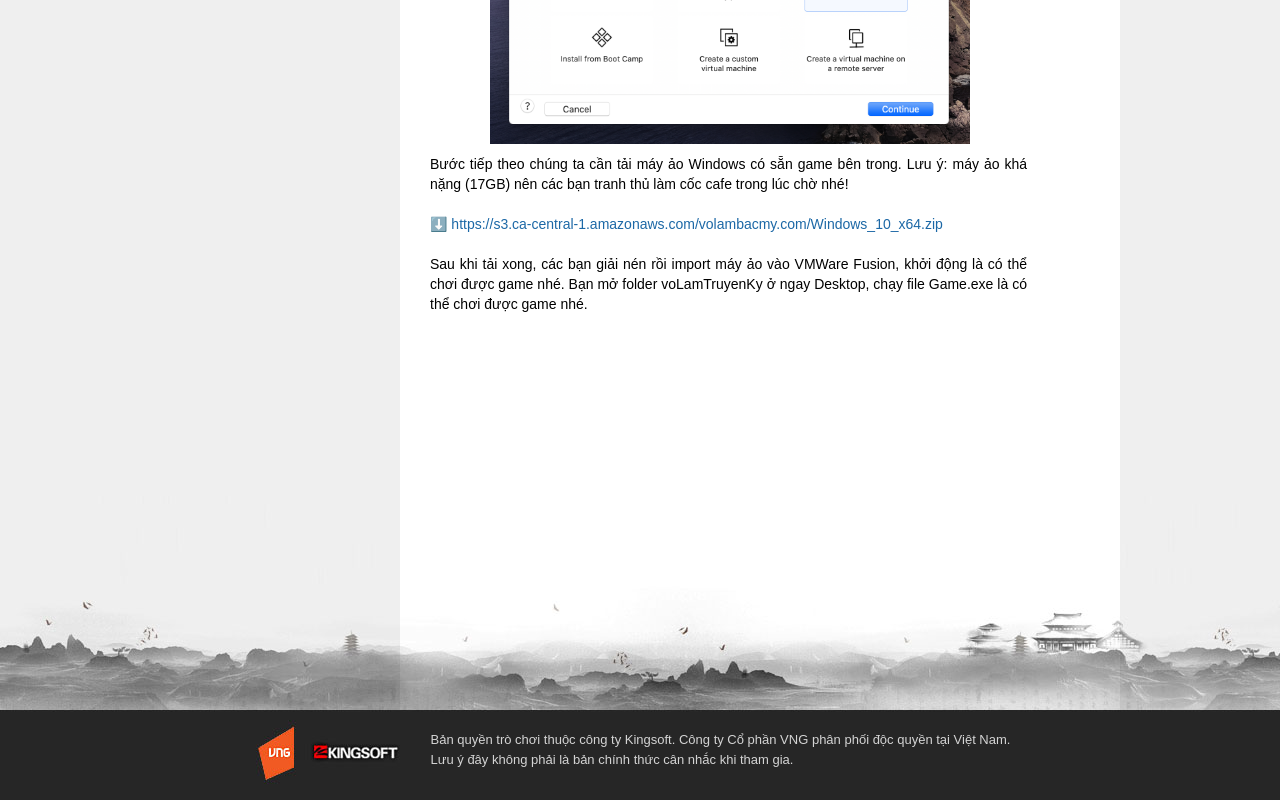
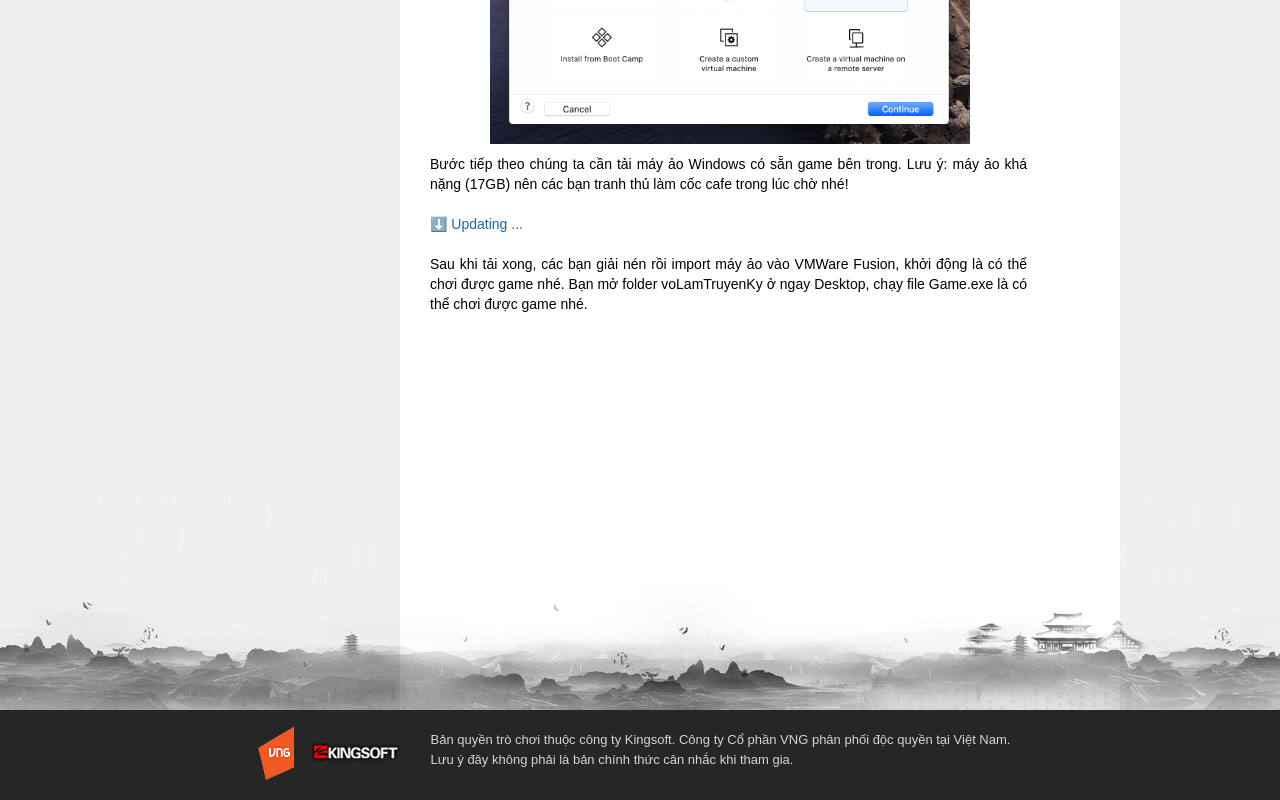
Before and after one commit to gvu0110/volambacmy.com, a plain HTML site: page static/huong-dan-cai-dat-game-tren-macos.html in a window 1280 px wide. Shown: the part 1006-1806 px from the top of the page. Drawn offline with Linux system fonts and the light colour scheme.

```diff
--- a/static/huong-dan-cai-dat-game-tren-macos.html
+++ b/static/huong-dan-cai-dat-game-tren-macos.html
@@ -65,8 +65,8 @@
                                         <p>Bước tiếp theo chúng ta cần tải máy ảo Windows có sẵn game bên trong. Lưu ý:
                                             máy ảo khá nặng (17GB) nên các bạn tranh thủ làm cốc cafe trong lúc chờ nhé!
                                         </p>
-                                        <p>⬇️ <a href="https://s3.ca-central-1.amazonaws.com/volambacmy.com/Windows_10_x64.zip"
-                                                target="_blank">https://s3.ca-central-1.amazonaws.com/volambacmy.com/Windows_10_x64.zip</a>
+                                        <p>⬇️ <a href="#"
+                                                target="_blank">Updating ...</a>
                                         </p>
 
                                         <p>Sau khi tải xong, các bạn giải nén rồi import máy ảo vào VMWare Fusion, khởi
```
